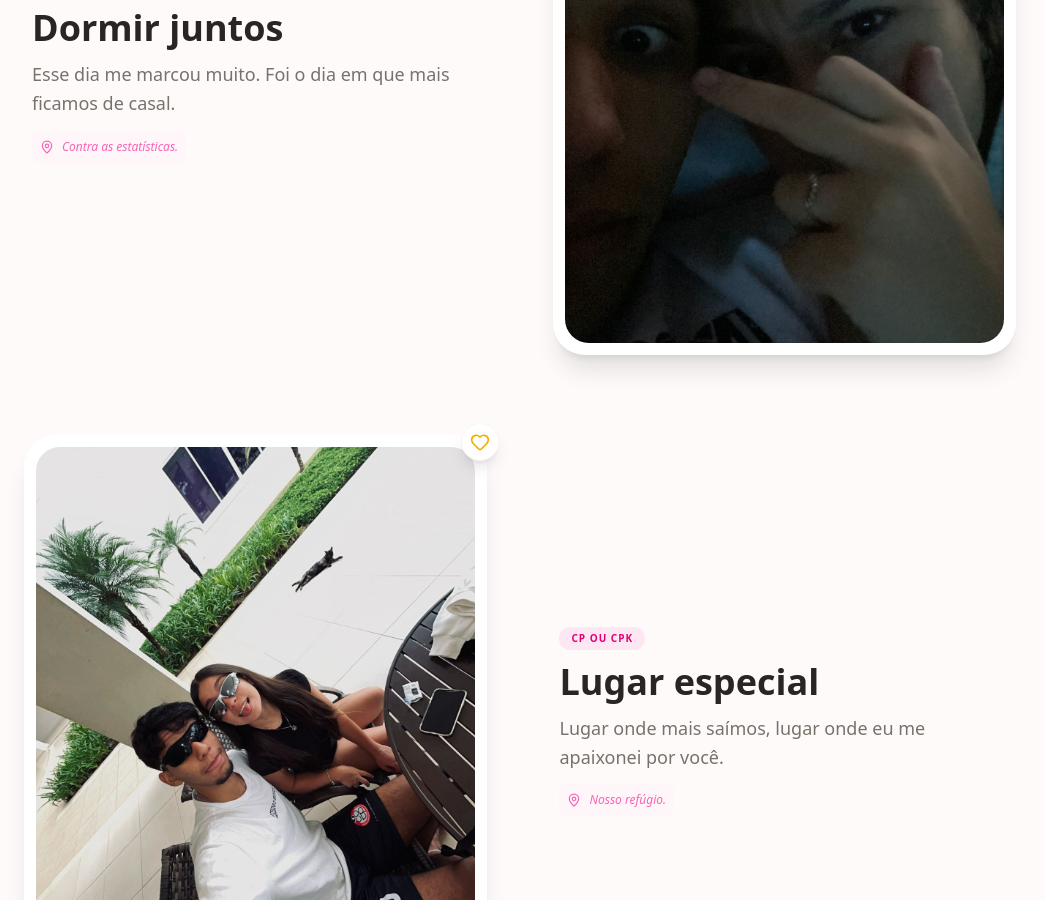
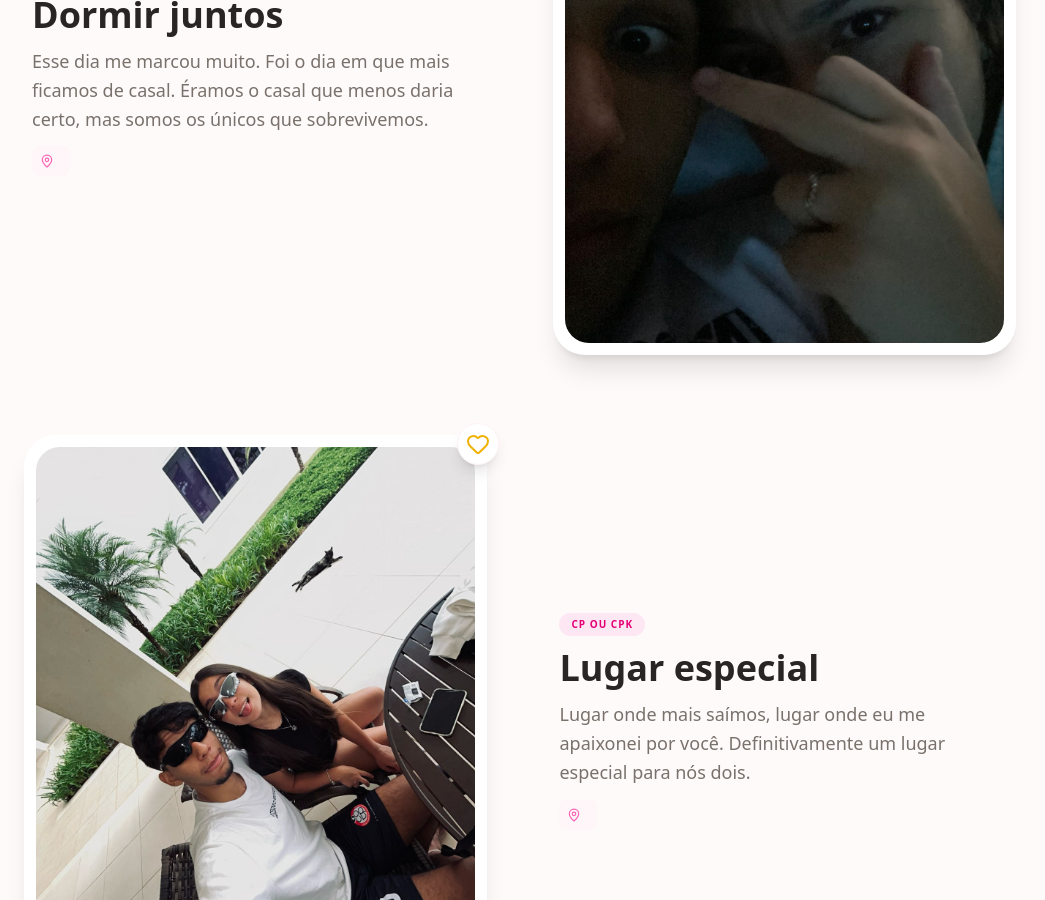
Before and after one commit to Kazo-Kanojo/projeto_namorada, a React (Vite) app: page / in a window 1280 px wide. Shown: the part 1900-2800 px from the top of the page, without its empty margins (120-1165 px from the left). Built offline with nearby package versions, Linux system fonts and the light colour scheme.

Commit message:
Adicionando mais momentos

```diff
--- a/src/App.jsx
+++ b/src/App.jsx
@@ -21,28 +21,76 @@ const JORNADA = [
   {
     data: "O Início",
     titulo: "Onde tudo começou",
-    detalhe: "O brilho nos olhos...",
-    descricao: "Nosso primeiro beijo, onde tudo começou. No dia em que você me mostrou ser incrível.",
-    foto: "/primeiro_beijo.jpeg", // Essas fotos principais continuam na public ou onde você preferir
-    icone: <Heart className="w-5 h-5 text-red-500" />
+    descricao: "Nosso primeiro beijo, onde tudo começou. No dia em que você me mostrou ser incrível, com uma grande e divertida conversa na cadeira da piscina.",
+    foto: "/primeiro_beijo.jpeg",
+    icone: <Heart className="w-6 h-6 text-red-500" />
   },
   {
     data: "Duda Chas",
     titulo: "Dormir juntos",
-    detalhe: "Contra as estatísticas.",
-    descricao: "Esse dia me marcou muito. Foi o dia em que mais ficamos de casal.",
+    descricao: "Esse dia me marcou muito. Foi o dia em que mais ficamos de casal. Éramos o casal que menos daria certo, mas somos os únicos que sobrevivemos.",
     foto: "/casa_duda.jpeg",
-    icone: <Heart className="w-5 h-5 text-blue-500" />
+    icone: <Heart className="w-6 h-6 text-blue-500" />
   },
   {
     data: "CP ou CPK",
     titulo: "Lugar especial",
-    detalhe: "Nosso refúgio.",
-    descricao: "Lugar onde mais saímos, lugar onde eu me apaixonei por você.",
+    descricao: "Lugar onde mais saímos, lugar onde eu me apaixonei por você. Definitivamente um lugar especial para nós dois.",
     foto: "/foto_favorita.jpeg",
-    icone: <Heart className="w-5 h-5 text-yellow-500" />
+    icone: <Heart className="w-6 h-6 text-yellow-500" />
   },
-  // ... adicione o resto da sua lista JORNADA aqui ...
+  {
+    data: "Niver Godoy",
+    titulo: "Foto fofinha",
+    descricao: "Essa foto tinha que estar aqui, amo ela e sei que você a ama também.",
+    foto: "niver_gdy_fofinho.jpeg",
+    icone: <Heart className="w-6 h-6 text-green-500" />
+  },
+  {
+    data: "Casal",
+    titulo: 'Primeiro "Date"',
+    descricao: "Paixão de Cristo. Para mim é uma data especial, pois foi a primeira vez que saímos juntos como um casal, sem medo de sermos vistos.",
+    foto: "primeira_saida_casal.jpeg",
+    icone: <Heart className="w-6 h-6 text-cyan-500" />
+  },
+  {
+    data: "Miguxos",
+    titulo: "Primeiro? Não sei",
+    descricao: "Não sei se foi o primeiro 'miguxos', mas tem que estar aqui. Foi muito especial para mim, pois foi algo que construímos onde não havia julgamentos, apenas pura diversão, alegria, respeito e gargalhadas.",
+    foto: "miguxos.jpeg",
+    icone: <Heart className="w-6 h-6 text-purple-500" />
+  },
+
+  {
+    data: "😉😉🙄🙄",
+    titulo: "Seu belo bíceps",
+    descricao: "Mesmo não sendo maior que meu gigantesco bíceps, ainda assim o seu é grandinho.",
+    foto: "seu_biceps_maior.jpeg",
+    icone: <Heart className="w-6 h-6 text-fuchsia-500" />
+  },
+  {
+
+    data: "Aldeia",
+    titulo: "Casa Guadalupe",
+    descricao: "Fotinha na casa da Valen Guadalupe. Amo essa foto, a gente tá muito bonito, e a diferença de altura é nítida.",
+    foto: "lindos_aldeia.jpeg",
+    icone: <Heart className="w-6 h-6 text-emerald-500" />
+  },
+  {
+
+    data: "Miguxos",
+    titulo: "Não superei",
+    descricao: "Ainda não superei os miguxos, com certeza está no top 3 melhores resenhas.",
+    foto: "miguxos_2.jpeg",
+    icone: <Heart className="w-6 h-6 text-gray-500" />
+  },
+  {
+    data: "Aniversário",
+    titulo: "Melhor dia",
+    descricao: "Um dia que pra mim foi muito especial, pois é o meu primeiro aniversário que você passa ao meu lado.",
+    foto: "24_1.jpeg",
+    icone: <Heart className="w-6 h-6 text-emerald-500" />
+  },
 ];
 
 // --- COMPONENTE DA CHUVA AUTOMÁTICA ---
```
Also changed, not shown: 1 other file (tests, documents, lock files or other folders).
